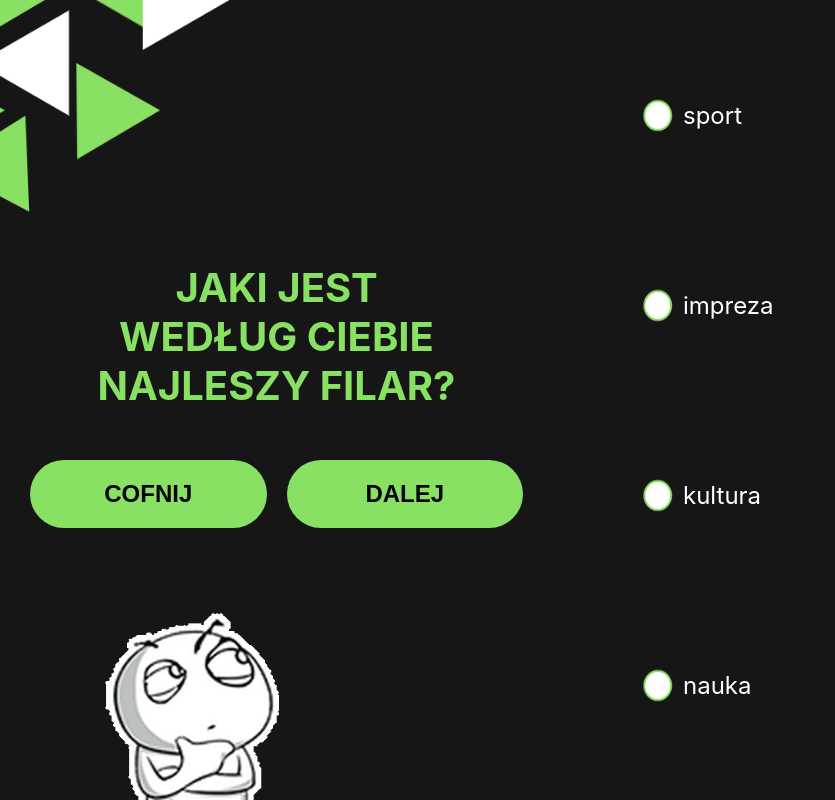
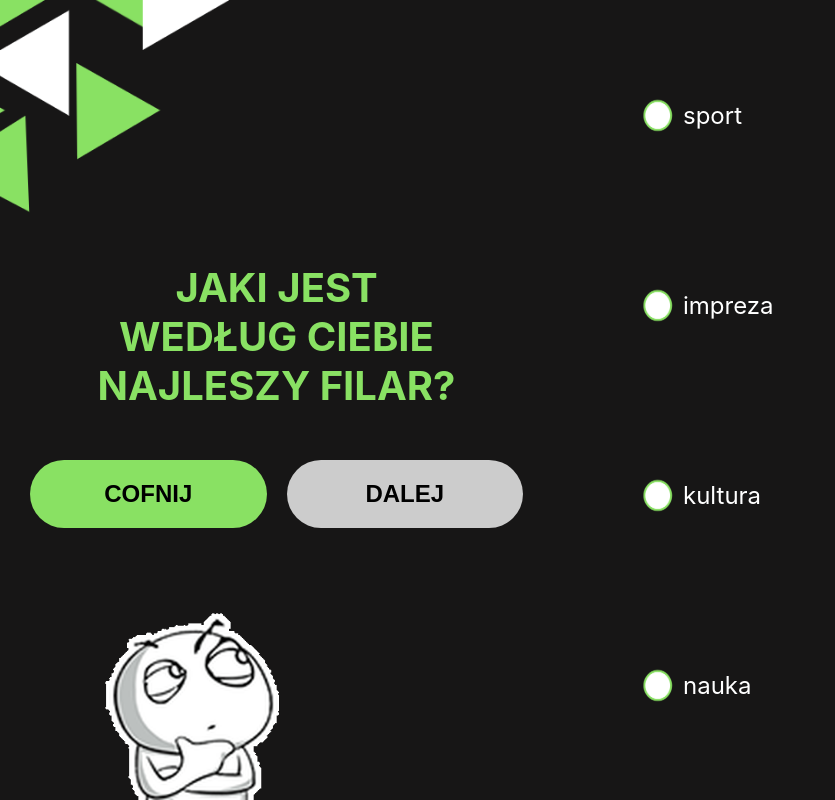
Before and after one commit to bartoszstepak/allinuj_quiz.1.2, a React (Create React App) app: page /#/quiz in a window 1280 px wide. Shown: the whole page, without its empty margins (0-835 px from the left). Built offline with nearby package versions, Linux system fonts and the light colour scheme.

Commit message:
button fixes

```diff
--- a/src/components/quiz/quiz.css
+++ b/src/components/quiz/quiz.css
@@ -35,6 +35,18 @@
     align-items: center;
     display: grid;
     float: left;
+}
+
+.quiz_answers img:hover {
+ cursor: pointer;
+}
+
+button:disabled,
+button[disabled]{
+  border: 1px solid #999999;
+  background-color: #cccccc;
+  color: #666666;
+  cursor: not-allowed;
 }
 
 .quiz_answers li {
--- a/src/components/quiz/quiz.jsx
+++ b/src/components/quiz/quiz.jsx
@@ -10,6 +10,7 @@ export default class Quiz extends React.Component  {
         super(props)
 
         this.state = {
+            canNext: false,
             currentQuestionIndex: 0,
             currentQuestion: {},
             currentAnswer: [false,false,false,false], //[a,b,c,d]
@@ -94,7 +95,7 @@ export default class Quiz extends React.Component  {
     onAnswerSelect(selectedAnswerIndex) {
         let answer = [false, false, false, false];
         answer[selectedAnswerIndex]  = true;
-        this.setState({ currentAnswer: answer});
+        this.setState({ currentAnswer: answer, canNext: true});
     }
 
     onClickBackBtn() {
@@ -111,6 +112,7 @@ export default class Quiz extends React.Component  {
         else {
             this.saveAnswer();
             this.getNextQuestion();
+            this.setState({canNext: false})
         }
     }
 
@@ -215,6 +217,8 @@ export default class Quiz extends React.Component  {
 
 
 
+
+
     render() {
         const logo  = {
             backgroundImage: `url(${Logo})`,
@@ -227,7 +231,7 @@ export default class Quiz extends React.Component  {
                <div className="quiz_question green">
                     <p>{this.state.currentQuestion.questionValue}</p>
                     <button className="back_btn" onClick={() => this.onClickBackBtn()}>COFNIJ</button>
-                    <button className="next_btn" onClick={() => this.onClickNextBtn()}>DALEJ</button>
+                    <button className="next_btn" disabled={!this.state.canNext} onClick={() => this.onClickNextBtn()}>DALEJ</button>
                 </div>
                 <div className="think" style={logo}></div>
                 <div className="quiz_answers">
--- a/src/index.css
+++ b/src/index.css
@@ -21,3 +21,11 @@ code {
 .green{
   color: #89E163;
 }
+
+button:hover {
+  cursor: pointer;
+}
+
+a:hover {
+  cursor: pointer;
+}
```
